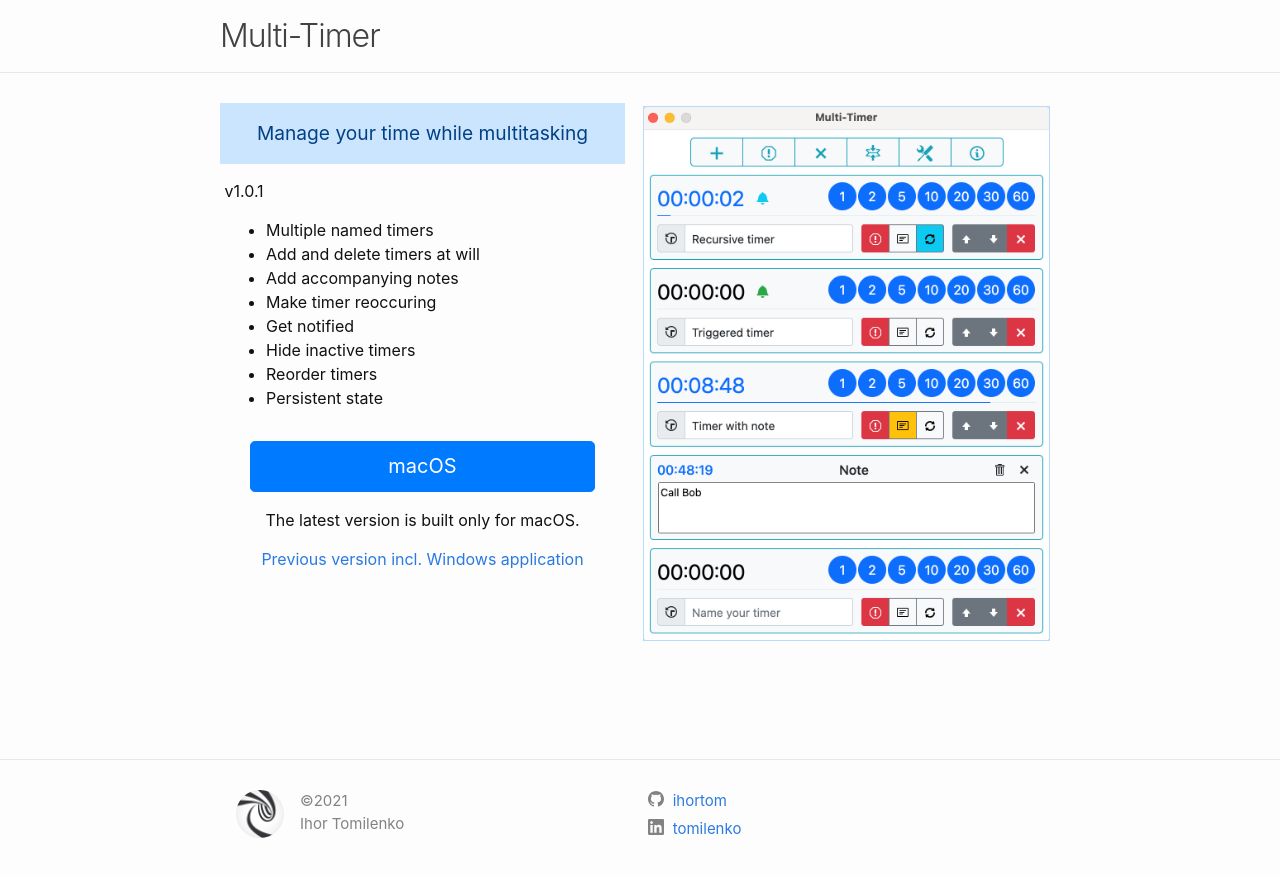
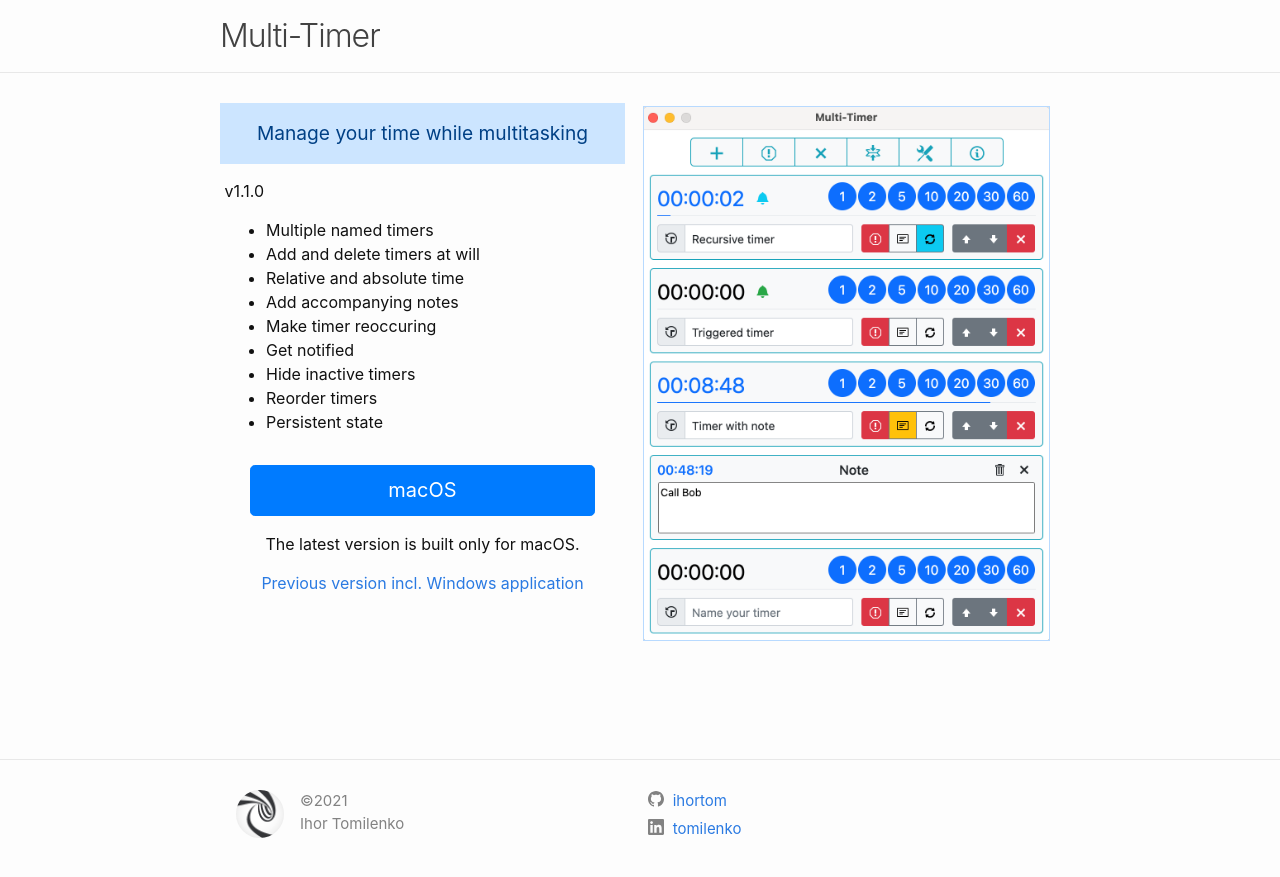
Before and after one commit to ihortom/ihortom.github.io, a Jekyll site: the page built from index.html, in a window 1280 px wide. Shown: the top 877 px of the page. Built offline with Jekyll 4.4.1, drawn with Linux system fonts in a browser that asks for light colours.

Commit message:
Release v1.1.0

```diff
--- a/index.html
+++ b/index.html
@@ -7,10 +7,11 @@ layout: home
 
 <div class="content-col content-col-1">
     <p class="description promo">{{- site.description | escape -}}</p>
-    <p>&nbsp;v1.0.1</p>
+    <p>&nbsp;v1.1.0</p>
     <ul>
         <li>Multiple named timers</li>
         <li>Add and delete timers at will</li>
+        <li>Relative and absolute time</li>
         <li>Add accompanying notes</li>
         <li>Make timer reoccuring</li>
         <li>Get notified</li>
@@ -19,7 +20,7 @@ layout: home
         <li>Persistent state</li>
     </ul>
     <div class="btn-group">
-        <a class="btn btn-primary btn-lg" href="https://tomilenko.tk/download/Multi-Timer_v1.0.1.dmg" role="button">macOS</a>
+        <a class="btn btn-primary btn-lg" href="https://tomilenko.tk/download/Multi-Timer_v1.1.0.dmg" role="button">macOS</a>
     </div>
     <div style="text-align: center;">
         <p>The latest version is built only for macOS.</p>
```
